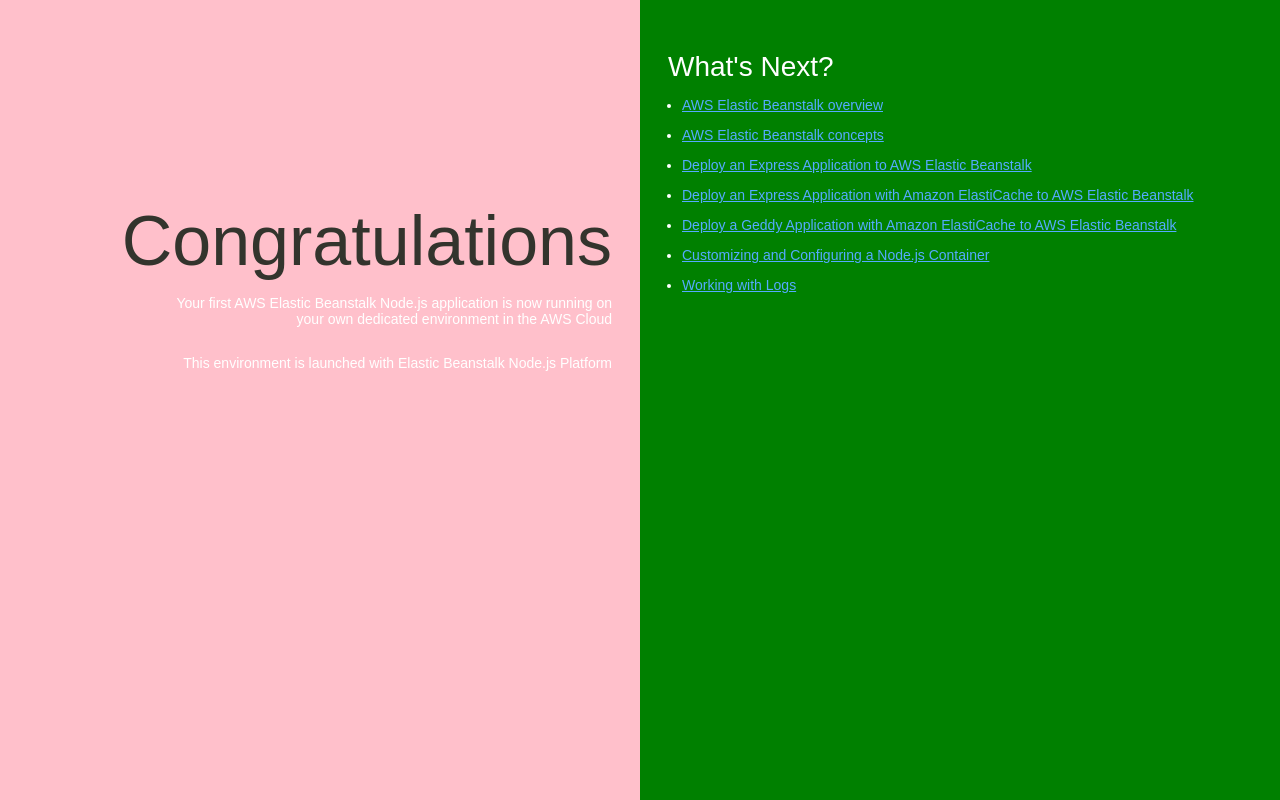
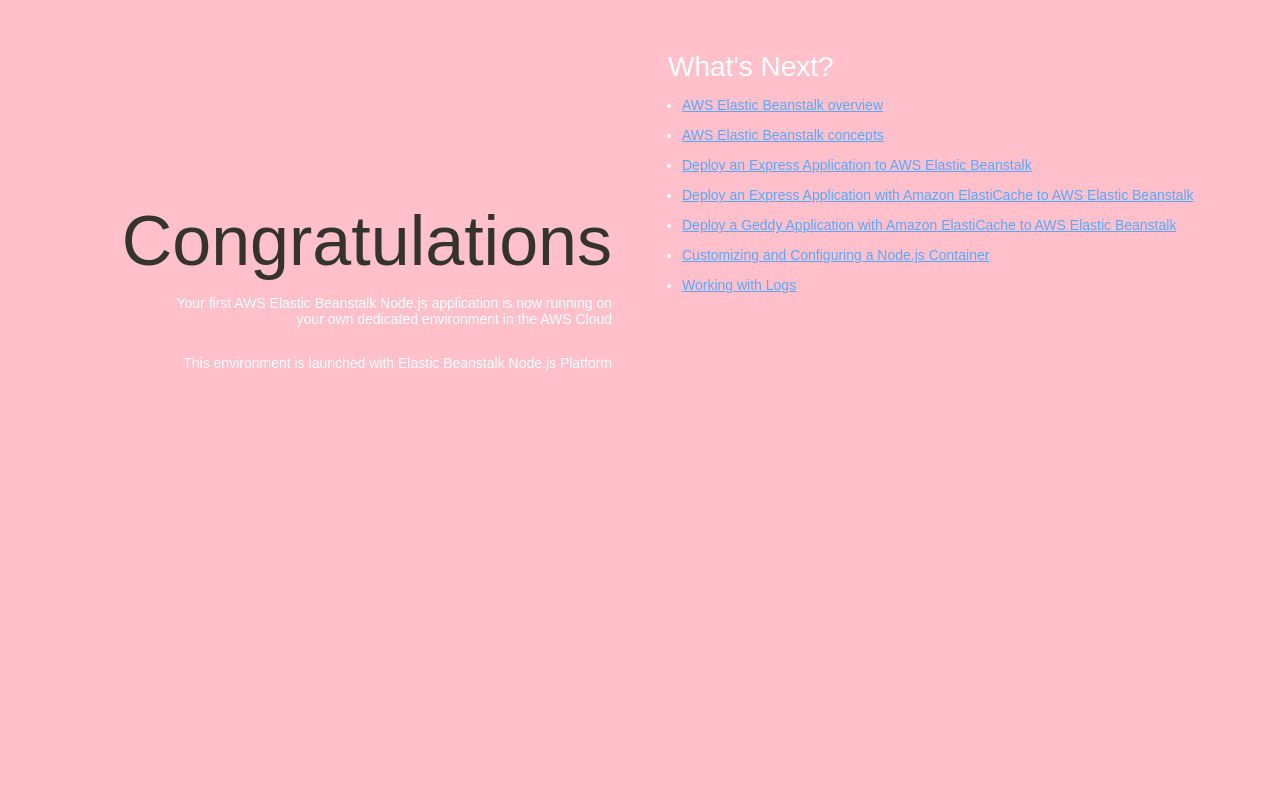
Before and after one commit to Shivam281095/NodeJs, a website: page index.html in a window 1280 px wide. Drawn offline with Linux system fonts and the light colour scheme.

Commit message:
pink colour

```diff
--- a/index.html
+++ b/index.html
@@ -49,7 +49,7 @@
         bottom: 0px;
         left: 50%;
 
-        background-color: Green;
+        background-color: Pink;
       }
 
       h1 {
```
